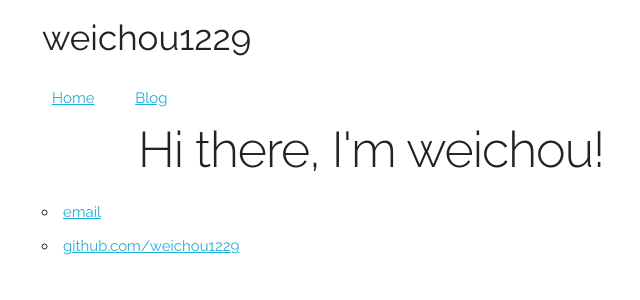
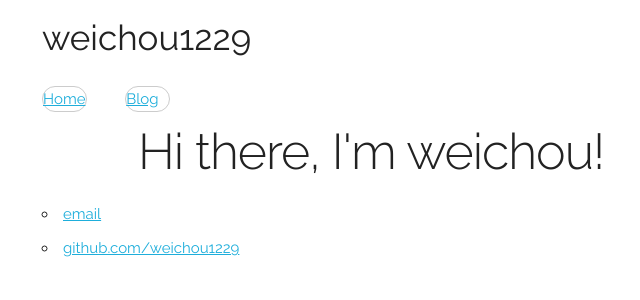
Before and after one commit to weichou1229/weichou.github.io, a Jekyll site: the page built from index.html, in a window 1280 px wide. Shown: the top 300 px of the page, without its empty margins (118-758 px from the left). Built offline with Jekyll 4.4.1, drawn with Linux system fonts in a browser that asks for light colours.

Commit message:
Update main.css

```diff
--- a/css/main.css
+++ b/css/main.css
@@ -6,5 +6,6 @@ nav{
   padding : 1rem 0 1rem 0;
 }
 nav .row div{
-  padding : 0 1rem 0 1rem;
+  border: 1px solid #ccc!important;
+  border-radius: 16px!important;
 }
```
